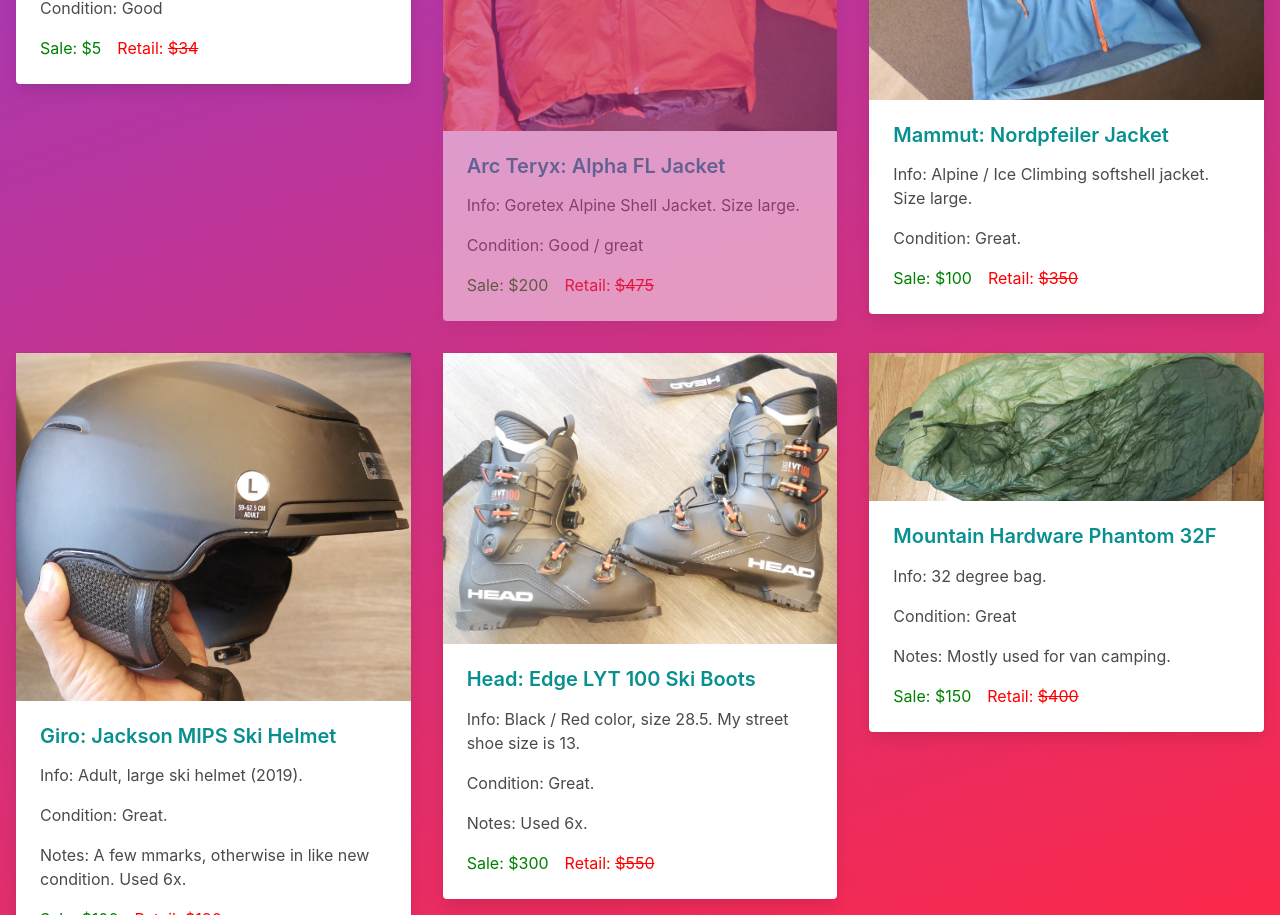
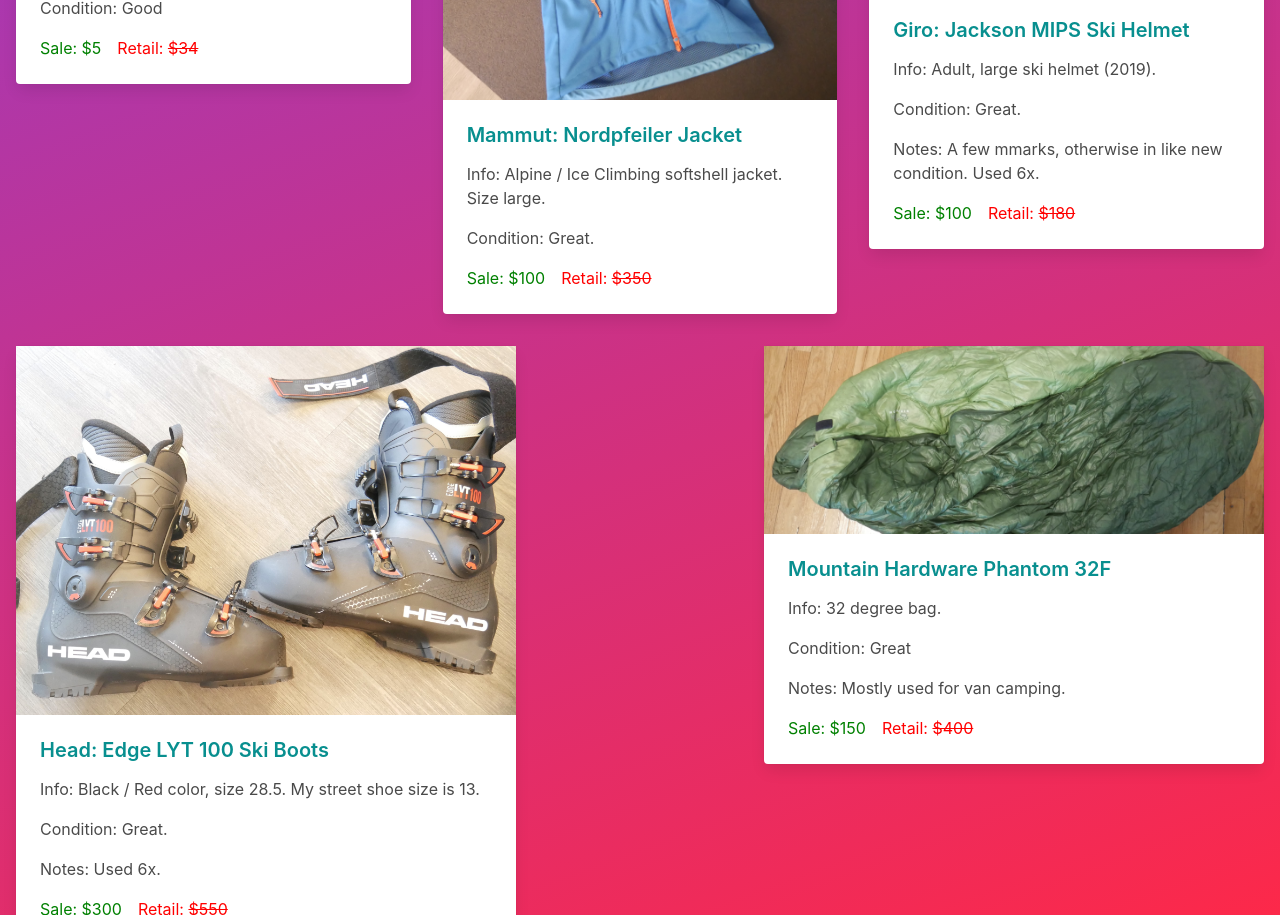
Before and after one commit to mountainsounds/second-wind, a Next.js app: page /winter in a window 1280 px wide. Shown: the part 1120-2035 px from the top of the page. Built offline with nearby package versions, Linux system fonts and the light colour scheme.

Commit message:
status changes

```diff
--- a/data/winterItems.js
+++ b/data/winterItems.js
@@ -1,4 +1,3 @@
-import atHardShell from '@/public/winter/atHardShell.jpeg';
 import boots from '@/public/winter/boots.jpg';
 import highcamp from '@/public/winter/highcamp.jpg';
 import mammutSoftShell from '@/public/winter/mammutSoftShell.jpeg';
@@ -50,17 +49,6 @@
         retailPrice: '$34'
     },
     {
-        image: atHardShell,
-        link: 'https://www.outdoorgearlab.com/reviews/clothing-mens/hardshell-jacket/arcteryx-alpha-fl',
-        name: 'Arc Teryx: Alpha FL Jacket',
-        info: 'Goretex Alpine Shell Jacket. Size large.',
-        condition: 'Good / great',
-        notes: '',
-        salePrice: '$200',
-        retailPrice: '$475',
-        status: 'sold'
-    },
-    {
         image: mammutSoftShell,
         link: 'https://www.campsaver.com/mammut-ultimate-nordpfeiler-jacket-mens.html',
         name: 'Mammut: Nordpfeiler Jacket',
```
Also changed, not shown: data/bookItems.js (+24 -0 lines), public/winter/atHardShell.jpeg (deleted).
